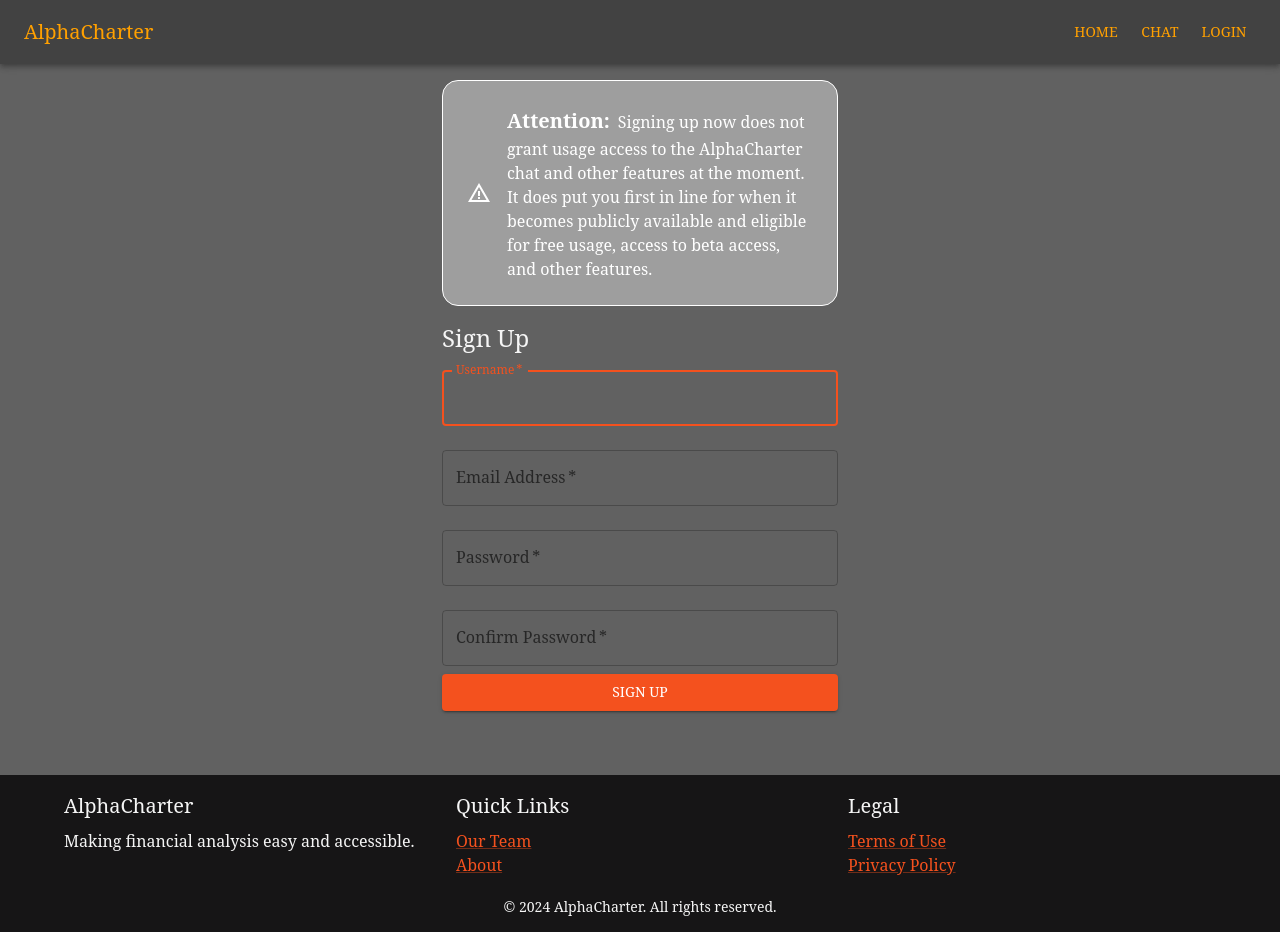
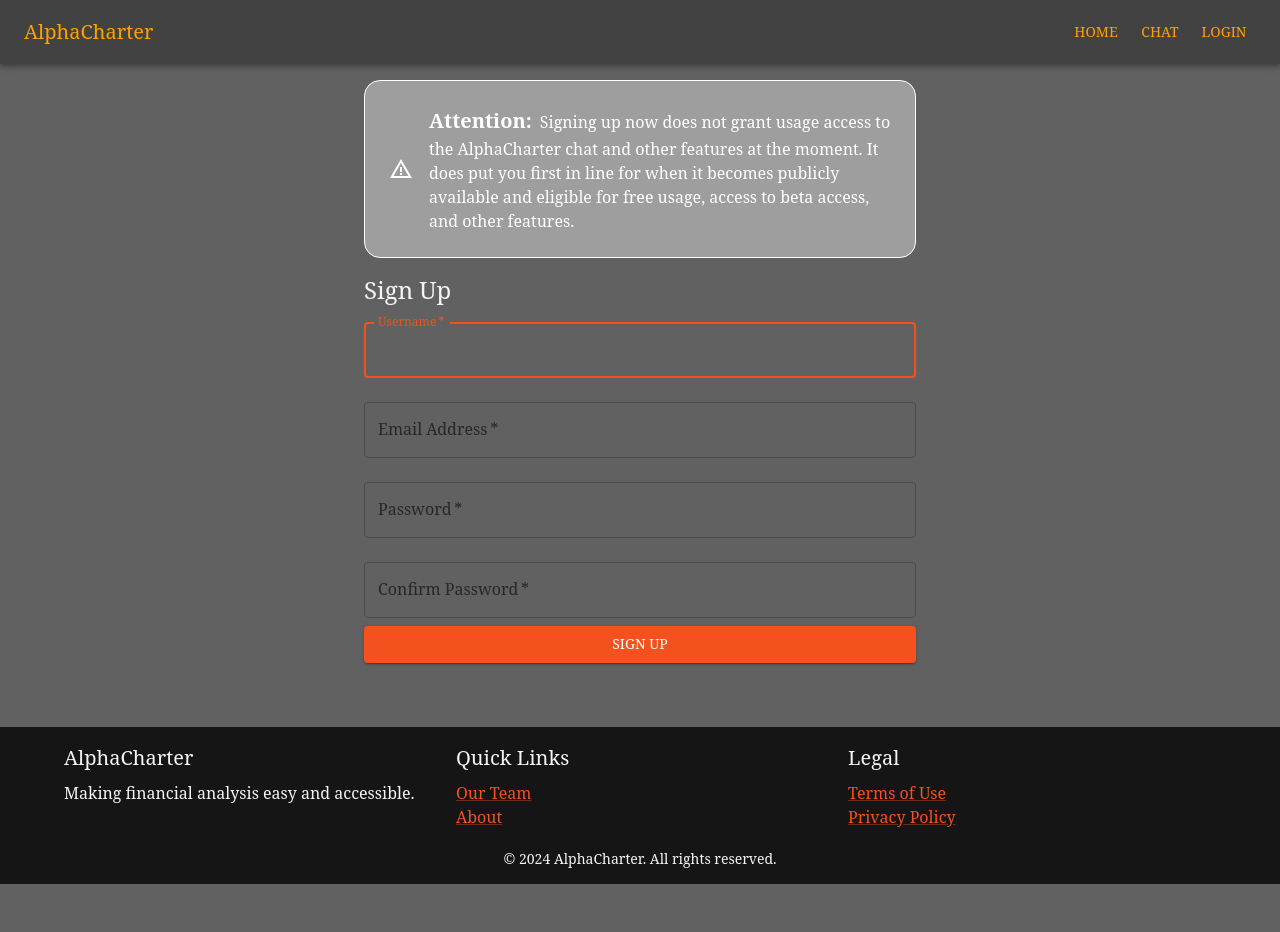
Before and after one commit to SailingSF/alphacharter-frontend, a React (Create React App) app: page /signup in a window 1280 px wide. After the commit the page ends 884 px from the top, so only its background shows below. Built offline with nearby package versions, Linux system fonts and the light colour scheme.

Commit message:
change width to match log in

```diff
--- a/src/components/SignUpForm.jsx
+++ b/src/components/SignUpForm.jsx
@@ -53,7 +53,7 @@
     const warningComponent = { title: "Attention:", text: "Signing up now does not grant usage access to the AlphaCharter chat and other features at the moment. It does put you first in line for when it becomes publicly available and eligible for free usage, access to beta access, and other features."}
 
     return (
-        <Container component="main" maxWidth="xs" sx={{ marginBottom: '4rem' }}>
+        <Container component="main" maxWidth="sm" sx={{ marginBottom: '4rem' }}>
             <AttentionSection title={warningComponent.title} text={warningComponent.text}></AttentionSection>
             <Typography component="h1" variant="h5">
                 Sign Up
```
